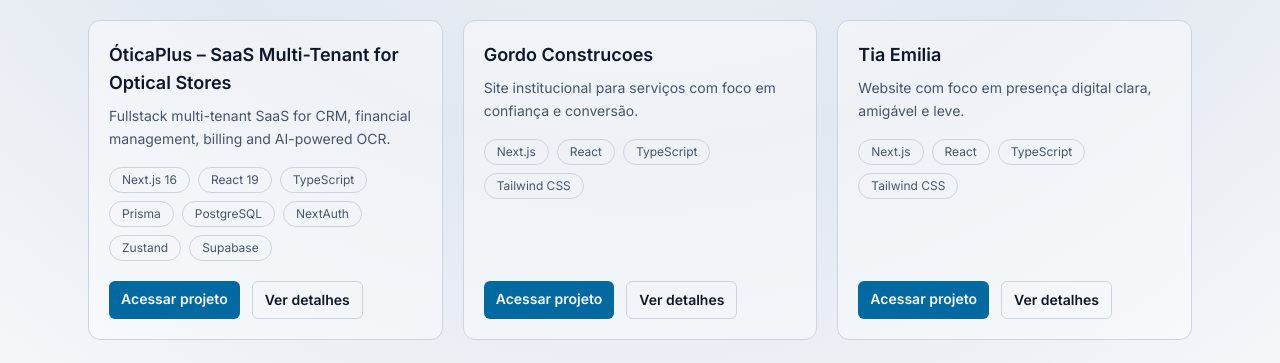
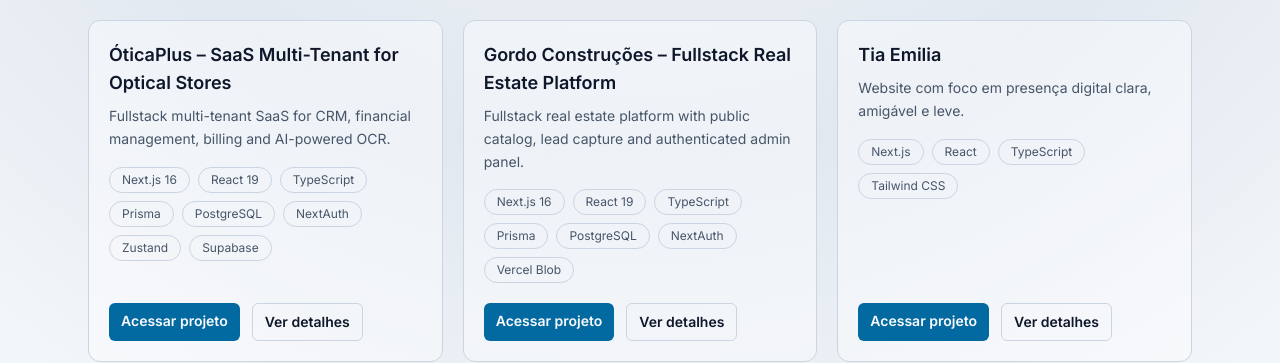
Before and after one commit to CarlosSb/antonio-gomes, a Next.js app: page /projects in a window 1280 px wide. Shown: the part 482-845 px from the top of the page. Built offline with nearby package versions, Linux system fonts and the light colour scheme; no server answers.

Commit message:
feat(content): upgrade Gordo Construções into technical case study

```diff
--- a/src/content/projects.ts
+++ b/src/content/projects.ts
@@ -208,41 +208,52 @@
   },
   {
     slug: "gordo-construcoes",
-    title: "Gordo Construcoes",
-    liveUrl: "https://gordo-construcoes.vercel.app/",
-    stack: ["Next.js", "React", "TypeScript", "Tailwind CSS"],
-    summary: {
-      pt: "Site institucional para serviços com foco em confiança e conversão.",
-      en: "Institutional service website focused on trust and conversion.",
+    title: "Gordo Construções – Fullstack Real Estate Platform",
+    shortDescription:
+      "Fullstack real estate platform with public catalog, lead capture and authenticated admin panel.",
+    description: {
+      pt: `Plataforma imobiliária fullstack desenvolvida com Next.js 16.
+Inclui site institucional, catálogo público com filtros,
+SEO dinâmico por imóvel, captação de leads e painel administrativo autenticado.`,
+      en: `Fullstack real estate platform built with Next.js 16.
+Includes public catalog with filtering, dynamic SEO,
+lead capture system and authenticated admin panel.`,
     },
-    description: {
-      pt: "Projeto pensado para apresentação de serviços, diferenciais e canais de contato em fluxo simples.",
-      en: "Built to present services, differentiators, and contact channels in a simple flow.",
-    },
-    challenge: {
-      pt: "Gerar percepção de credibilidade desde o primeiro contato.",
-      en: "Build strong credibility perception from first contact.",
-    },
-    solution: {
-      pt: "Estrutura orientada a prova social, clareza de serviço e facilidade de contato.",
-      en: "Structure oriented to social proof, service clarity, and easy contact options.",
-    },
-    results: {
-      pt: "Navegação simples e objetiva para captação de oportunidades.",
-      en: "Simple and objective navigation built for opportunity capture.",
-    },
-    highlights: {
-      pt: [
-        "Comunicação direta e profissional.",
-        "Boa leitura em telas pequenas.",
-        "SEO base preparado para expansão.",
-      ],
-      en: [
-        "Direct and professional communication.",
-        "Strong readability on small screens.",
-        "SEO baseline prepared for expansion.",
-      ],
-    },
+    stack: [
+      "Next.js 16",
+      "React 19",
+      "TypeScript",
+      "Prisma",
+      "PostgreSQL",
+      "NextAuth",
+      "Vercel Blob",
+    ],
+    architecture: [
+      "App Router fullstack architecture",
+      "JWT-based authentication",
+      "RBAC via middleware",
+      "Relational domain modeling with Prisma",
+      "Cloud file storage integration",
+    ],
+    highlights: [
+      "CRUD with ownership validation",
+      "Conditional validation in lead API",
+      "Activity logging for audit trail",
+      "Dynamic metadata per property",
+      "ISR for performance optimization",
+    ],
+    impact: [
+      "Centralized real estate operations",
+      "Structured lead capture workflow",
+      "Improved SEO and property discoverability",
+    ],
+    links: [
+      {
+        label: "Live",
+        href: "https://gordo-construcoes.vercel.app/",
+      },
+    ],
+    seoTitle: "Gordo Construções | Antonio Gomes",
   },
   {
     slug: "tia-emilia",
```
